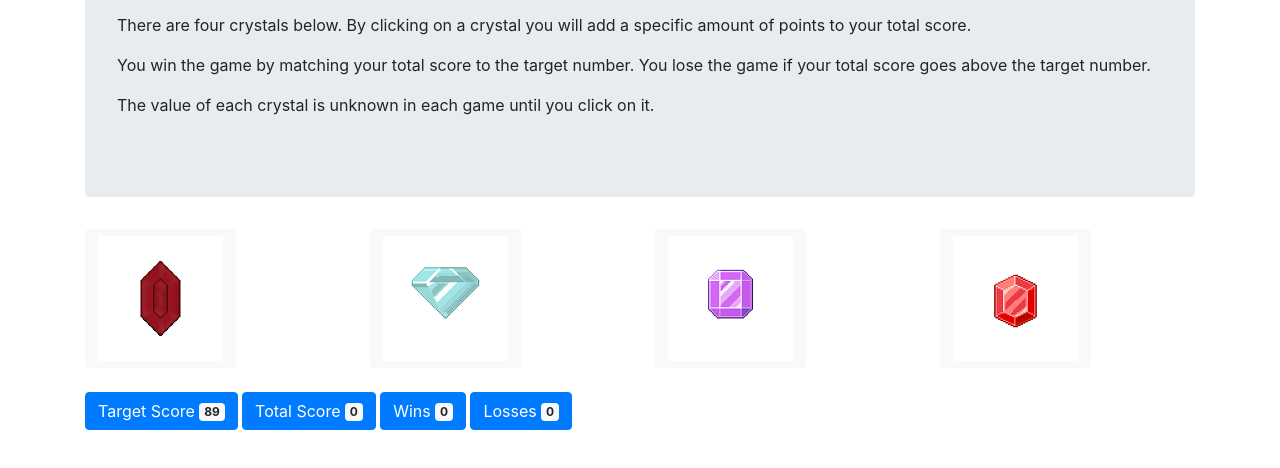
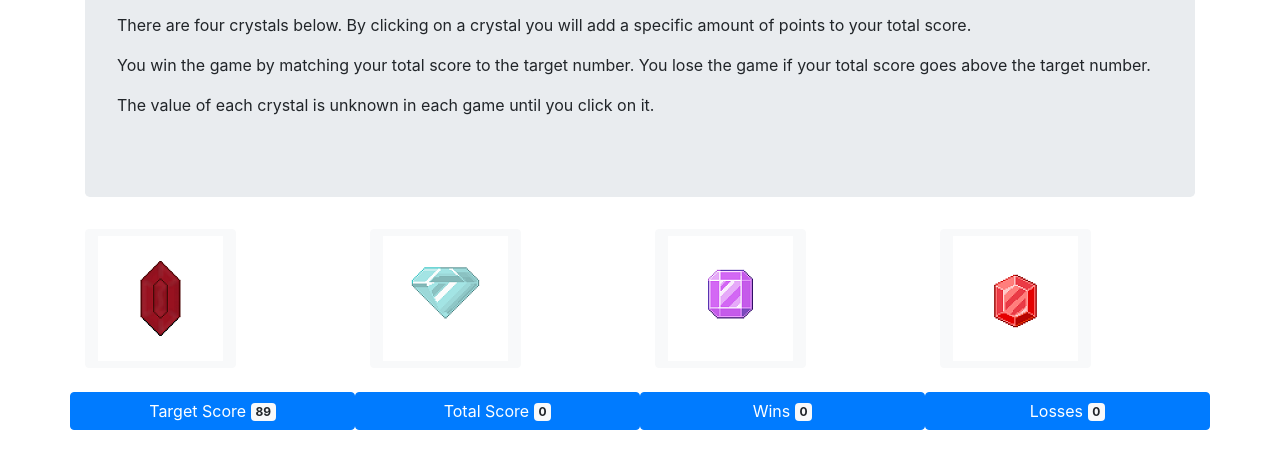
Before and after one commit to michaelcumings/unit-4-game, a plain HTML site: page index.html in a window 1280 px wide. Shown: the part 166-634 px from the top of the page. Drawn offline with nearby package versions, Linux system fonts and the light colour scheme.

Commit message:
formatting and readme

```diff
--- a/index.html
+++ b/index.html
@@ -41,19 +41,20 @@
 
 
         <br>
-
-        <button type="button" class="btn btn-primary">
+        <div class="row">
+        <button type="button" class="col-sm btn btn-primary">
                 Target Score <span class="badge badge-light" id="target">0</span>
               </button>
-        <button type="button" class="btn btn-primary">
+        <button type="button" class="col-sm btn btn-primary">
                 Total Score <span class="badge badge-light" id="total">0</span>
               </button>
-        <button type="button" class="btn btn-primary">
+        <button type="button" class="col-sm btn btn-primary">
                 Wins <span class="badge badge-light" id="wins">0</span>
               </button>
-        <button type="button" class="btn btn-primary">
+        <button type="button" class="col-sm btn btn-primary">
                 Losses <span class="badge badge-light" id="losses">0</span>
               </button>
+        </div>
 
         </div>
         <script src="https://code.jquery.com/jquery-3.3.1.slim.min.js" integrity="sha384-q8i/X+965DzO0rT7abK41JStQIAqVgRVzpbzo5smXKp4YfRvH+8abtTE1Pi6jizo" crossorigin="anonymous"></script>
@@ -61,14 +62,3 @@
         <script src="https://stackpath.bootstrapcdn.com/bootstrap/4.1.2/js/bootstrap.min.js" integrity="sha384-o+RDsa0aLu++PJvFqy8fFScvbHFLtbvScb8AjopnFD+iEQ7wo/CG0xlczd+2O/em" crossorigin="anonymous"></script>
 </body>
 </html>
-
-<!-- divs necessary:
-Crystal Collector game header
-Instructions div
-div showing target score
-dive showing wins and losses
-div within that for wins
-div next to that for losses
-div for each gem
-div for Your Total Score is:
-div for total score -->
```
Also changed, not shown: 1 other file.
